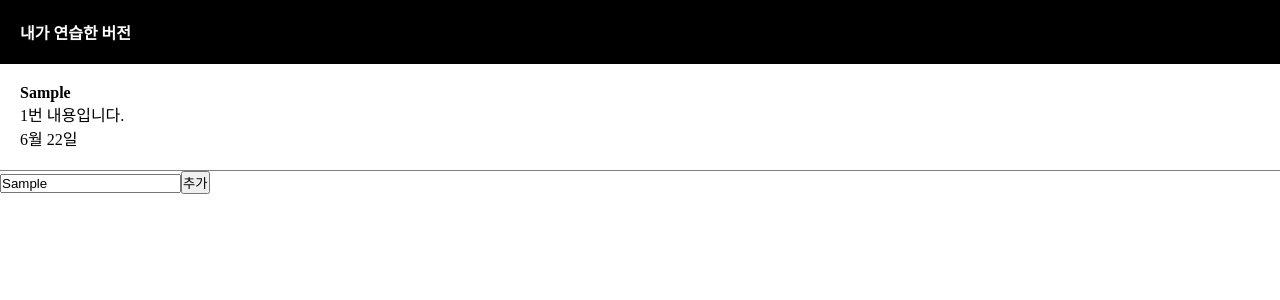
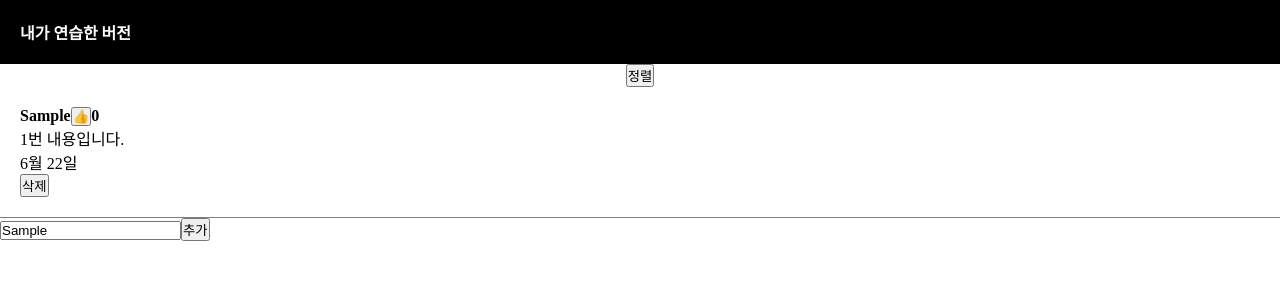
Before and after one commit to shr322/react-useState-component, a React (Vite) app: page / in a window 1280 px wide. Both pictures are taken after typing "Sample" into the empty fields and a click on the button "추가". Shown: the top 300 px of the page. Built offline with nearby package versions, Linux system fonts and the light colour scheme.

Commit message:
내가 스스로 해봄

```diff
--- a/src/App_내가연습한버전.jsx
+++ b/src/App_내가연습한버전.jsx
@@ -5,9 +5,9 @@ import "./App.css";
 
 function App() {
   const [data, setData] = useState([]);
-  const [inp, setInp] = useState('');
-
-
+  const [inp, setInp] = useState([]);
+  const [modal, setModal] = useState(false)
+  const [modalNum, setModalNum] = useState(0);
   return (
     <>
       <div className="App">
@@ -15,30 +15,83 @@ function App() {
           <h4>내가 연습한 버전</h4>
         </div>
 
+        <button onClick={()=>{
+          const copy = JSON.parse(JSON.stringify(data));
+          copy.sort((a,b)=>{
+            if(a.title > b.title) {
+              return 1;
+            } else {
+              return -1;
+            }
+          })
+          setData(copy)
+        }}>정렬</button>
+
         {
           data.map((item,index)=>{
             return (
               <div className="list" key={index}>
-                <h4>{item.title}</h4>
+                <h4 onClick={()=>{
+                  setModal(true)
+                  setModalNum(index)
+                }}>
+                  {item.title}
+
+                  <button onClick={(e)=>{
+                    e.stopPropagation();
+                    const copy = JSON.parse(JSON.stringify(data));
+                    copy[index].count++
+                    setData(copy)
+                  }}>👍</button>{item.count}
+                </h4>
                 <p>{item.subTitle}</p>
                 <p>{item.date}</p>
+                <button onClick={()=>{
+                  const copy = JSON.parse(JSON.stringify(data));
+                  copy.splice(index, 1);
+                  setData(copy)
+                }}>삭제</button>
               </div>
             )
           })
         }
       </div>
 
-      <input type="text" onChange={(e)=>{
+      <input type="text" placeholder="메인텍스트" onChange={(e)=>{
         setInp(e.target.value);
       }}/>
       <button onClick={()=>{
         const date = new Date;
         const copy = JSON.parse(JSON.stringify(data));
-        copy.push({title: `${inp}`, subTitle: `${data.length+1}번 내용입니다.`, date: `${(date.getMonth() + 1) + '월'} ${date.getDate() + '일'}`})
+        copy.push({title: `${inp}`, subTitle: `${data.length+1}번 내용입니다.`, date: `${(date.getMonth() + 1) + '월'} ${date.getDate() + '일'}`, count: 0})
         setData(copy)
       }}>추가</button>
+
+
+      {modal ? <Modal setData={setData} data={data} modalNum={modalNum}></Modal> : null}
+
     </>
   );
 }
 
+
+function Modal(props){
+  let data = props.data;
+  let num = props.modalNum;
+  return (
+    <>
+      <div className="modal">
+        <div>{data[num].title}</div>
+        <div>{data[num].subTitle}</div>
+        <div>{data[num].date}</div>
+        <button onClick={()=>{
+          const copy = [...props.data];
+          copy[num].count = 0;
+          props.setData(copy)
+        }}>좋아요 초기화</button>
+      </div>
+    </>
+  )
+}
+
 export default App;
```
